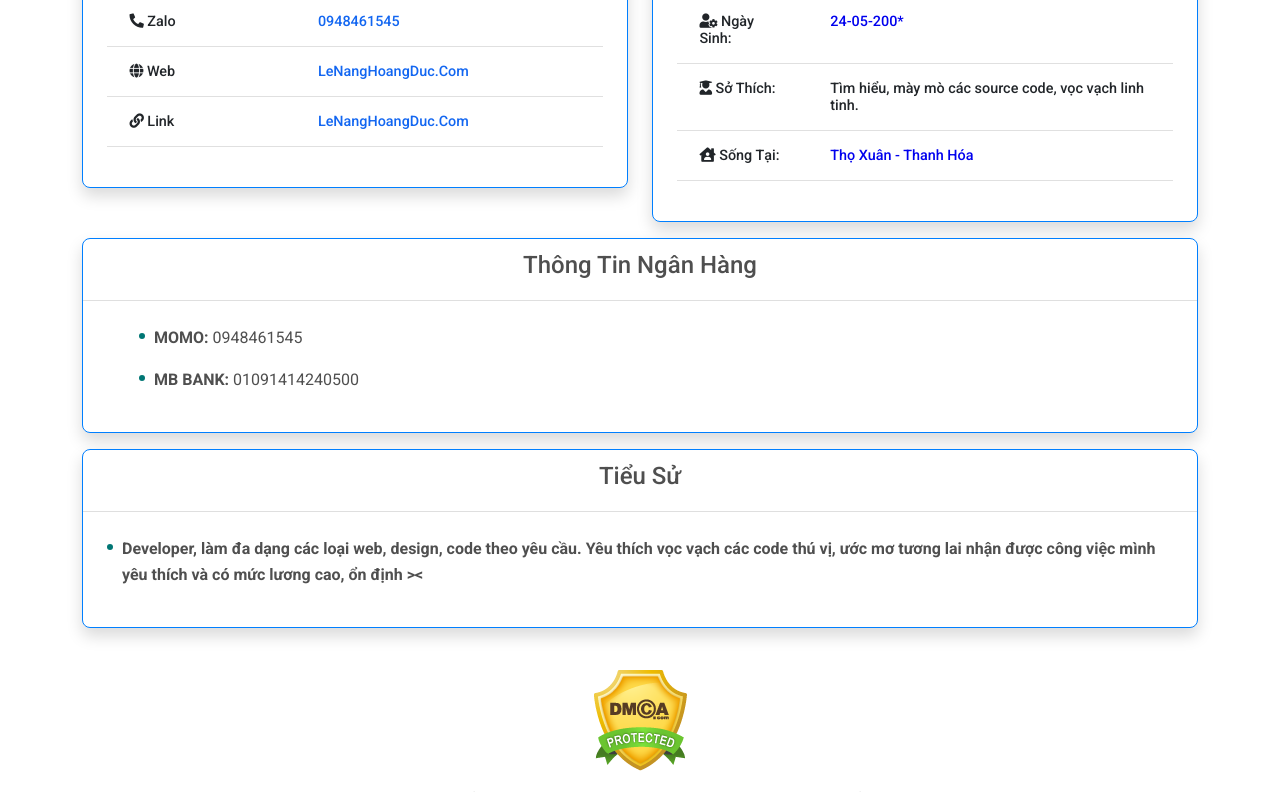
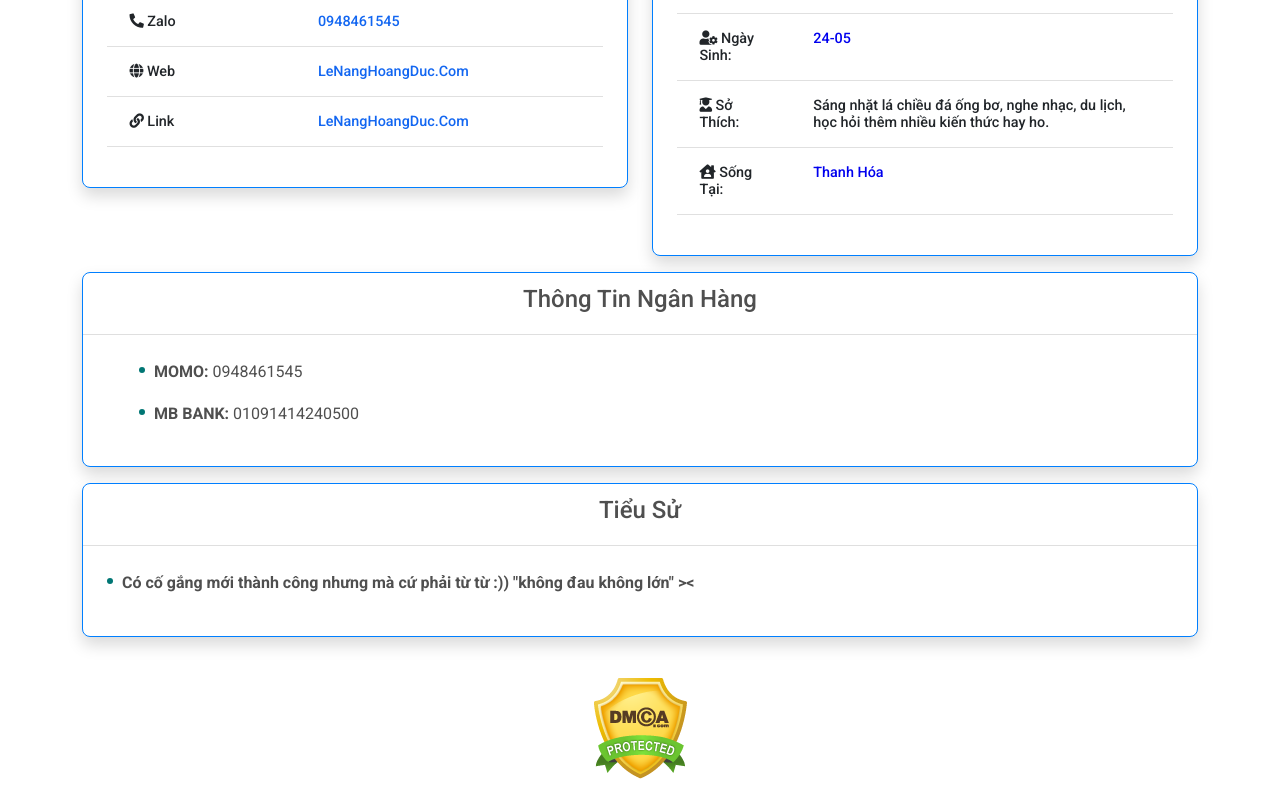
Before and after one commit to duc3knya/duc3knya.github.io, a plain HTML site: page index.html in a window 1280 px wide. Shown: the part 473-1265 px from the top of the page. Drawn offline with nearby package versions, Linux system fonts and the light colour scheme; some packages are replaced by stand-ins of ours; a script that the page names is missing.

Commit message:
Update index.html

```diff
--- a/index.html
+++ b/index.html
@@ -4,10 +4,10 @@
         <head>
         <meta charset="UTF-8">
         <title>Lê Năng Hoàng Đức - Trang Cá Nhân</title>
-        <link rel="icon" href="https://imgur.com/a/y7NKBbA" type="image/png">
-        <link href="https://i.imgur.com/ZFbB76B.jpg" rel="icon" type="image/x-icon">
-        <link href="https://i.imgur.com/ZFbB76B.jpg" rel="icon" sizes="192x192">
-        <link href="https://i.imgur.com/ZFbB76B.jpg" rel="apple-touch-icon">
+        <link rel="icon" href="https://imgur.com/28eae516-1a8e-4953-800c-da388ff9f88b" type="image/png">
+        <link href="https://i.imgur.com/7MSzDD4.jpg" rel="icon" type="image/x-icon">
+        <link href="https://i.imgur.com/7MSzDD4.jpg" rel="icon" sizes="192x192">
+        <link href="https://i.imgur.com/7MSzDD4.jpg" rel="apple-touch-icon">
         <meta name="description" content="Liên Hệ Với Tôi Nếu Bạn Cần Tạo 1 Website Bán Hàng, Website Dịch Vụ Mạng Xã Hội, Website Bán Tài Khoản,v.v..
         Đức Dev Code Siêu Phẩm Và Cực Đẹp Mắt Nha">
         <meta property="og:image" content="https://imgur.com/a/y7NKBbA">
@@ -95,15 +95,15 @@
         </tr>
         <tr>
         <th><i class="fas fa-user-cog"></i> Ngày Sinh:</th>
-        <th><span style="color:#0000EE;">24-05-200*</span></th>
+        <th><span style="color:#0000EE;">24-05</span></th>
         </tr>
         <tr>
         <th><i class="fas fa-user-graduate"></i> Sở Thích:</th>
-        <th><span style="color:#0000EE;"></span>Tìm hiểu, mày mò các source code, vọc vạch linh tinh.</th>
+        <th><span style="color:#0000EE;"></span>Sáng nhặt lá chiều đá ống bơ, nghe nhạc, du lịch, học hỏi thêm nhiều kiến thức hay ho.</th>
         </tr>
         <tr>
         <th><i class="fas fa-house-user"></i> Sống Tại:</th>
-        <th><span style="color:#0000EE;">Thọ Xuân - Thanh Hóa</span></th>
+        <th><span style="color:#0000EE;">Thanh Hóa</span></th>
         </tr>
         </tbody>
         </table>
@@ -156,7 +156,7 @@
         <div class="card shadow keyvip">
         <div class="card-header header"><h4 class="text-center">Tiểu Sử</h4></div>
         <div class="card-body">
-        <li><strong>Developer, làm đa dạng các loại web, design, code theo yêu cầu. Yêu thích vọc vạch các code thú vị, ước mơ tương lai nhận được công việc mình yêu thích và có mức lương cao, ổn định ><</strong>
+        <li><strong>Có cố gắng mới thành công nhưng mà cứ phải từ từ :)) "không đau không lớn" ><</strong>
         </p>
         <p></p>
         </div>
```
